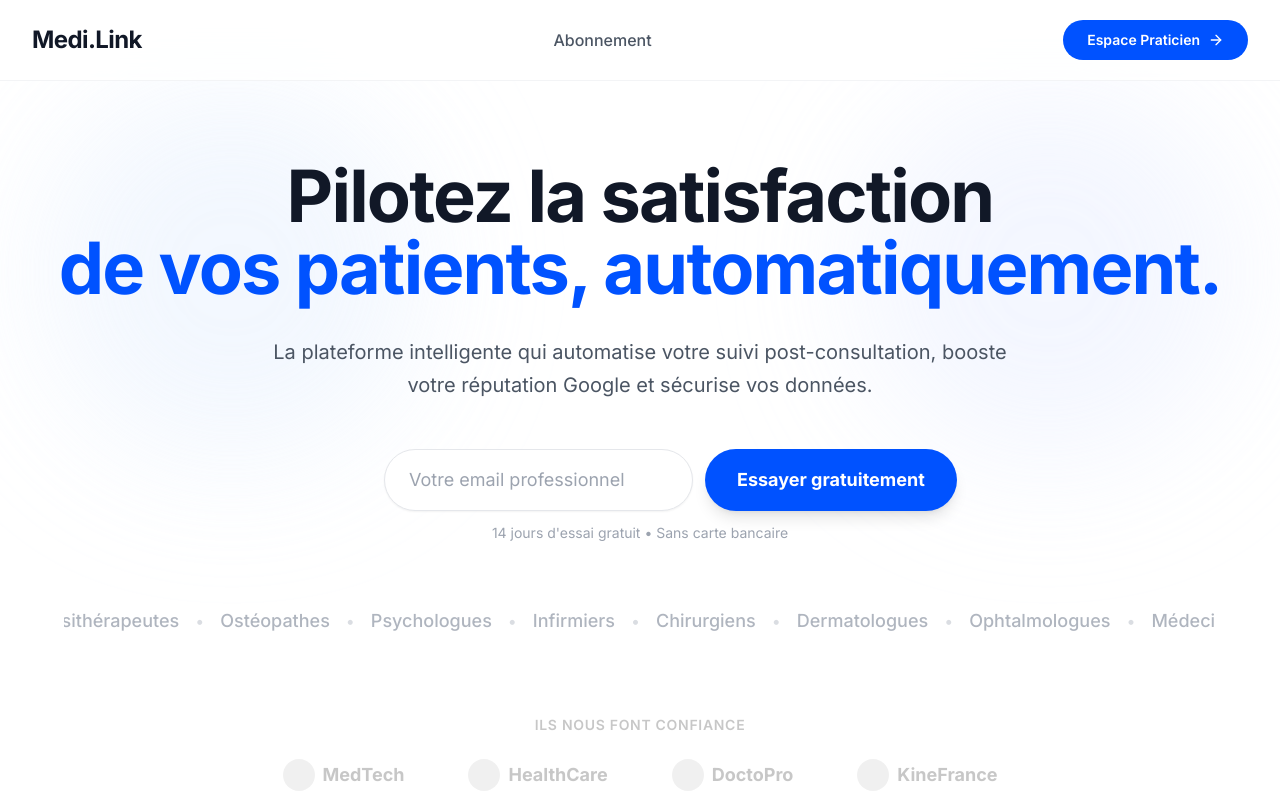
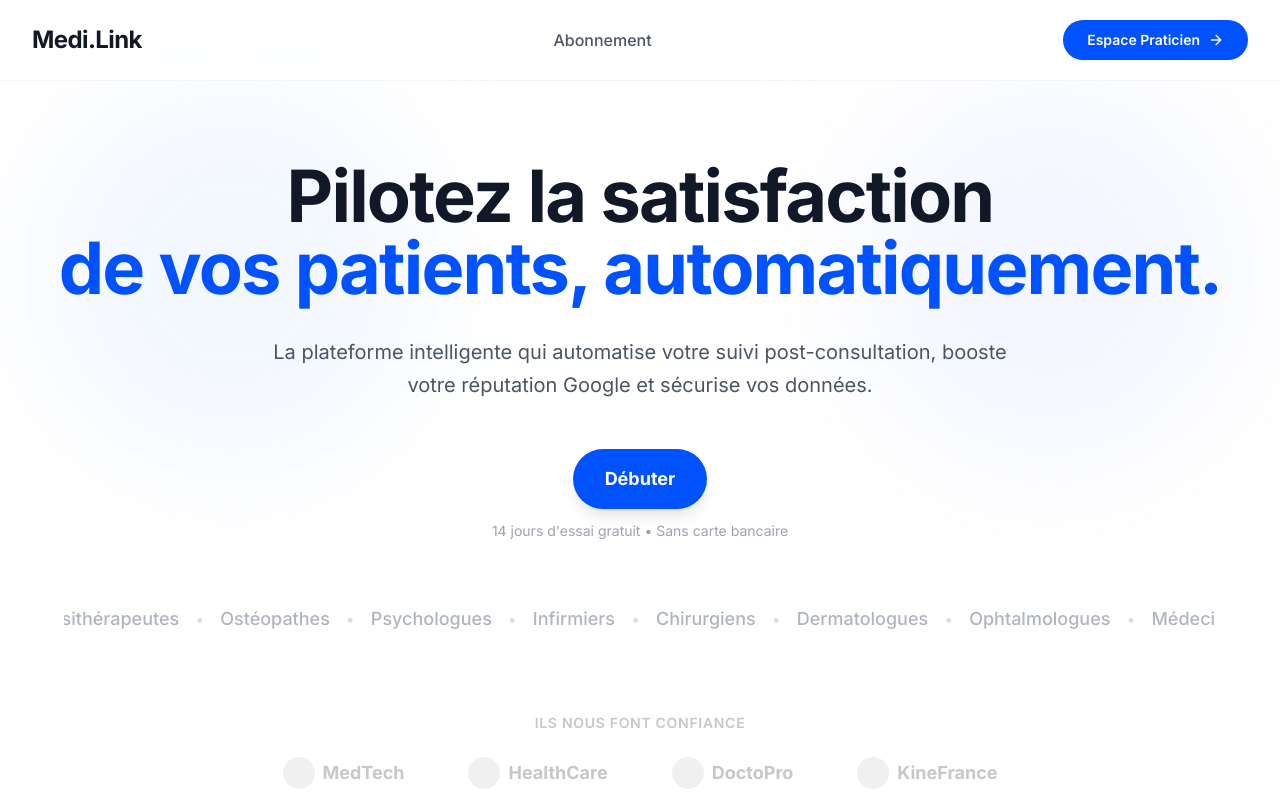
Before and after one commit to jeanlucALLA/medilink, a Next.js app: page / in a window 1280 px wide. Shown: the top 800 px of the page. Built offline with nearby package versions, Linux system fonts and the light colour scheme; no server answers.

Commit message:
Update Hero CTA to standard Link

```diff
--- a/components/Hero.tsx
+++ b/components/Hero.tsx
@@ -1,5 +1,6 @@
 'use client'
 
+import Link from 'next/link'
 import { Search, MapPin, Stethoscope, ArrowRight } from 'lucide-react'
 
 export default function Hero() {
@@ -21,17 +22,15 @@ export default function Hero() {
                     La plateforme intelligente qui automatise votre suivi post-consultation, booste votre réputation Google et sécurise vos données.
                 </p>
 
-                {/* Email Capture Action */}
+                {/* Action Button */}
                 <div className="max-w-lg mx-auto mb-16 relative z-20">
-                    <div className="flex flex-col sm:flex-row gap-3">
-                        <input
-                            type="email"
-                            placeholder="Votre email professionnel"
-                            className="flex-1 px-6 py-4 rounded-full border border-gray-200 bg-white text-gray-900 placeholder-gray-400 focus:outline-none focus:ring-2 focus:ring-primary/20 focus:border-primary transition-all shadow-sm text-lg"
-                        />
-                        <button className="bg-primary hover:bg-primary-dark text-white px-8 py-4 rounded-full text-lg font-bold shadow-lg hover:shadow-xl hover:scale-105 transition-all duration-300 whitespace-nowrap">
-                            Essayer gratuitement
-                        </button>
+                    <div className="flex justify-center">
+                        <Link
+                            href="/abonnement"
+                            className="bg-primary hover:bg-primary-dark text-white px-8 py-4 rounded-full text-lg font-bold shadow-lg hover:shadow-xl hover:scale-105 transition-all duration-300 whitespace-nowrap"
+                        >
+                            Débuter
+                        </Link>
                     </div>
                     <p className="text-sm text-gray-400 mt-3">14 jours d&apos;essai gratuit • Sans carte bancaire</p>
                 </div>
```
